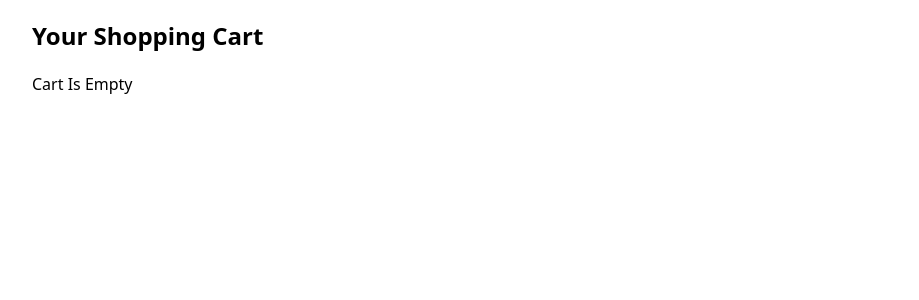
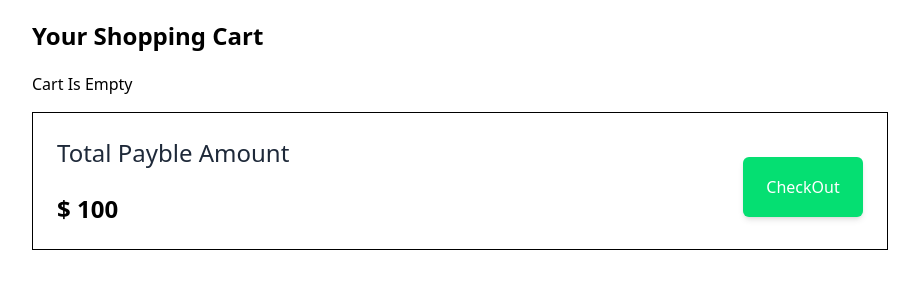
Before and after one commit to Samsul7718/Eshop_frontend, a React (Vite) app: page /cart in a window 1280 px wide. Shown: the top 300 px of the page, without its empty margins (180-1099 px from the left). Built offline with nearby package versions, Linux system fonts and the light colour scheme.

Commit message:
created payment page

```diff
--- a/src/App.jsx
+++ b/src/App.jsx
@@ -4,6 +4,7 @@ import React from 'react'
 import Home from './page/Home'
 import Login from './page/Login'
 import Cart from './page/Cart'
+import PaymentPage from './page/PaymentPage'
 
 const App = () => {
   return (
@@ -13,6 +14,7 @@ const App = () => {
           <Route path='/' element={<Home/>}/>
           <Route path='/login' element={<Login/>}/>
           <Route path='/cart' element={<Cart/>}/>
+          <Route path='/payment' element={<PaymentPage/>}/>
         </Routes>
       </Router>
   </div>
--- a/src/page/Cart.jsx
+++ b/src/page/Cart.jsx
@@ -1,5 +1,6 @@
 import React from 'react'
 import { useCart } from '../context/CartContext'
+import { Link } from 'react-router-dom';
 
 const Cart = () => {
   const {cart,incQty,decQty,remove}=useCart();
@@ -38,6 +39,16 @@ const Cart = () => {
       ))}
     </div>
      )}
+     <div className='border p-6 mt-4 flex justify-between'>
+      <div className='flex flex-col gap-6'>
+        <div className='text-bold-500 text-2xl text-gray-800'>Total Payble Amount</div>
+      <span className='text-2xl font-bold'>$ 100</span>
+      </div>
+      <Link to='/payment'>
+      <button className='bg-green-400 text-white p-3 rounded-md shadow-md w-30 h-15 mt-5'>CheckOut</button>
+     </Link>
+     </div>
+
 
     </div>
 
--- /dev/null
+++ b/src/page/PaymentPage.jsx
@@ -0,0 +1,9 @@
+import React from 'react'
+
+const PaymentPage = () => {
+  return (
+    <div>PaymentPage</div>
+  )
+}
+
+export default PaymentPage
```
